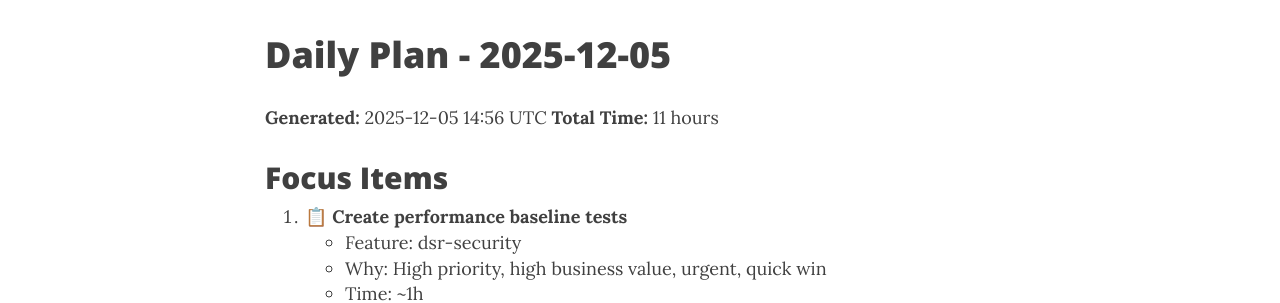
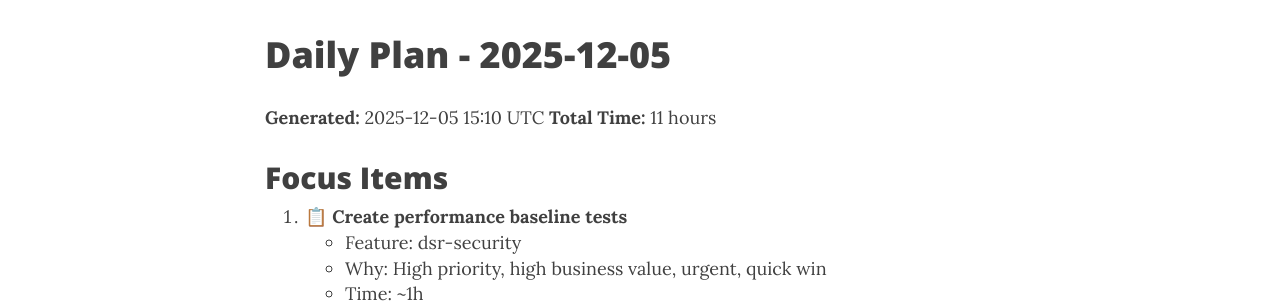
Before and after one commit to filchyboy/filchyboy.github.io, a Jekyll site: the page built from _posts/2025-12-05-todays-plan.md, in a window 1280 px wide and 900 px high. Shown: the part 215-518 px from the top of the window. Built offline with Jekyll 4.4.1, drawn with Linux system fonts in a browser that asks for light colours; nearby versions of some CDN libraries.

Commit message:
Add daily plan: 2025-12-05

```diff
--- a/_posts/2025-12-05-todays-plan.md
+++ b/_posts/2025-12-05-todays-plan.md
@@ -6,7 +6,7 @@ date: 2025-12-05
 
 # Daily Plan - 2025-12-05
 
-**Generated:** 2025-12-05 14:56 UTC
+**Generated:** 2025-12-05 15:10 UTC
 **Total Time:** 11 hours
 
 ## Focus Items
```
